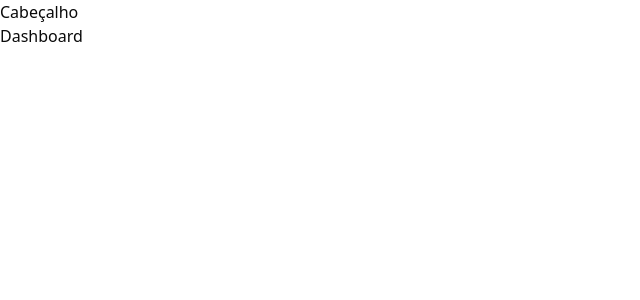
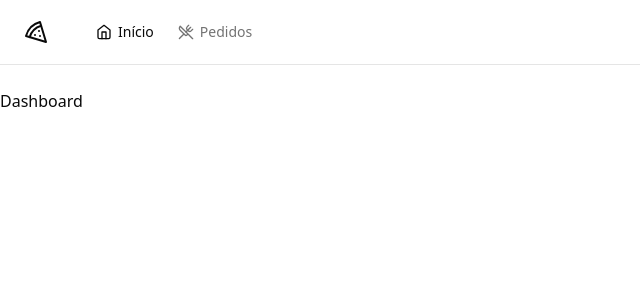
Before and after one commit to 2joliveira/pizzashop-web, a React (Vite) app: page / in a window 1280 px wide. Shown: the top 300 px of the page, without its empty margins (0-640 px from the left). Built offline with nearby package versions, Linux system fonts and the light colour scheme.

Commit message:
create header from app layout

```diff
--- a/package.json
+++ b/package.json
@@ -12,6 +12,7 @@
   "dependencies": {
     "@hookform/resolvers": "^3.3.4",
     "@radix-ui/react-label": "^2.0.2",
+    "@radix-ui/react-separator": "^1.0.3",
     "@radix-ui/react-slot": "^1.0.2",
     "class-variance-authority": "^0.7.0",
     "clsx": "^2.1.0",
--- /dev/null
+++ b/src/components/header.tsx
@@ -0,0 +1,28 @@
+import { Separator } from '@radix-ui/react-separator'
+import { Home, Pizza, UtensilsCrossed } from 'lucide-react'
+
+import { NavLink } from './nav-link'
+
+export function Header() {
+  return (
+    <div className="border-b">
+      <div className="flex h-16 items-center gap-6 px-6">
+        <Pizza className="h-6 w-6" />
+
+        <Separator orientation="vertical" className="h-6" />
+
+        <nav className="flex items-center space-x-4 lg:space-x-6">
+          <NavLink to="/">
+            <Home className="h-4 w-4" />
+            Início
+          </NavLink>
+
+          <NavLink to="/orders">
+            <UtensilsCrossed className="h-4 w-4" />
+            Pedidos
+          </NavLink>
+        </nav>
+      </div>
+    </div>
+  )
+}
--- /dev/null
+++ b/src/components/nav-link.tsx
@@ -0,0 +1,14 @@
+import { Link, LinkProps, useLocation } from 'react-router-dom'
+
+export type NavLinkProps = LinkProps
+
+export function NavLink(props: NavLinkProps) {
+  const { pathname } = useLocation()
+  return (
+    <Link
+      data-current={pathname === props.to}
+      className="flex items-center gap-1.5 text-sm font-medium text-muted-foreground hover:text-foreground data-[current=true]:text-foreground"
+      {...props}
+    />
+  )
+}
--- /dev/null
+++ b/src/components/ui/separator.tsx
@@ -0,0 +1,29 @@
+import * as React from "react"
+import * as SeparatorPrimitive from "@radix-ui/react-separator"
+
+import { cn } from "@/lib/utils"
+
+const Separator = React.forwardRef<
+  React.ElementRef<typeof SeparatorPrimitive.Root>,
+  React.ComponentPropsWithoutRef<typeof SeparatorPrimitive.Root>
+>(
+  (
+    { className, orientation = "horizontal", decorative = true, ...props },
+    ref
+  ) => (
+    <SeparatorPrimitive.Root
+      ref={ref}
+      decorative={decorative}
+      orientation={orientation}
+      className={cn(
+        "shrink-0 bg-border",
+        orientation === "horizontal" ? "h-[1px] w-full" : "h-full w-[1px]",
+        className
+      )}
+      {...props}
+    />
+  )
+)
+Separator.displayName = SeparatorPrimitive.Root.displayName
+
+export { Separator }
--- a/src/pages/_layouts/app.tsx
+++ b/src/pages/_layouts/app.tsx
@@ -1,11 +1,13 @@
 import { Outlet } from 'react-router-dom'
+
+import { Header } from '@/components/header'
 
 export function AppLayout() {
   return (
-    <div>
-      <h1>Cabeçalho</h1>
+    <div className="flex min-h-screen flex-col antialiased">
+      <Header />
 
-      <div>
+      <div className="fex-1 flex flex-col gap-4 pt-6">
         <Outlet />
       </div>
     </div>
--- a/src/pages/_layouts/auth.tsx
+++ b/src/pages/_layouts/auth.tsx
@@ -3,7 +3,7 @@
 
 export function AuthLayout() {
   return (
-    <div className="grid min-h-screen grid-cols-2">
+    <div className="grid min-h-screen grid-cols-2 antialiased">
       <div className="flex h-full flex-col justify-between border-r border-foreground/5 bg-muted p-10 text-muted-foreground">
         <div className="flex items-center gap-3 text-lg text-foreground">
           <Pizza className="h-5 w-5" />
```
Also changed, not shown: 1 other file (tests, documents, lock files or other folders).
